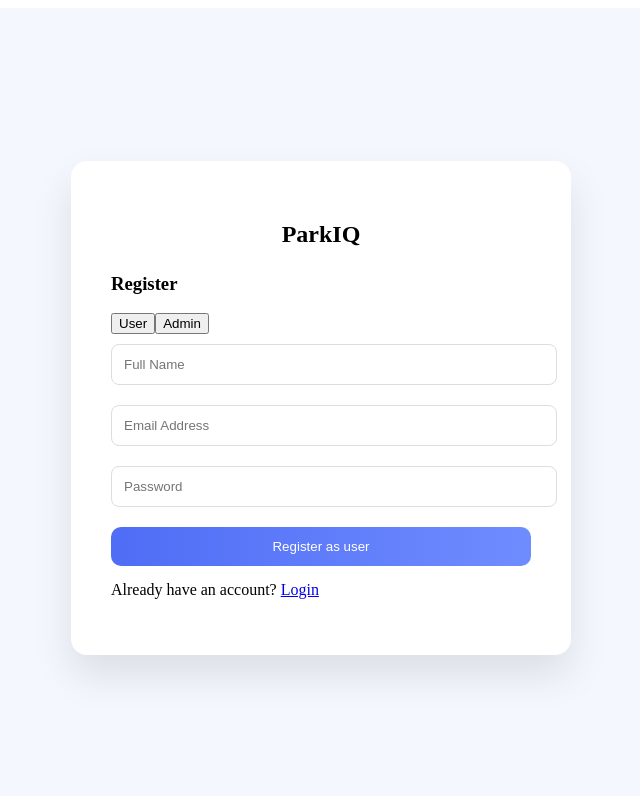
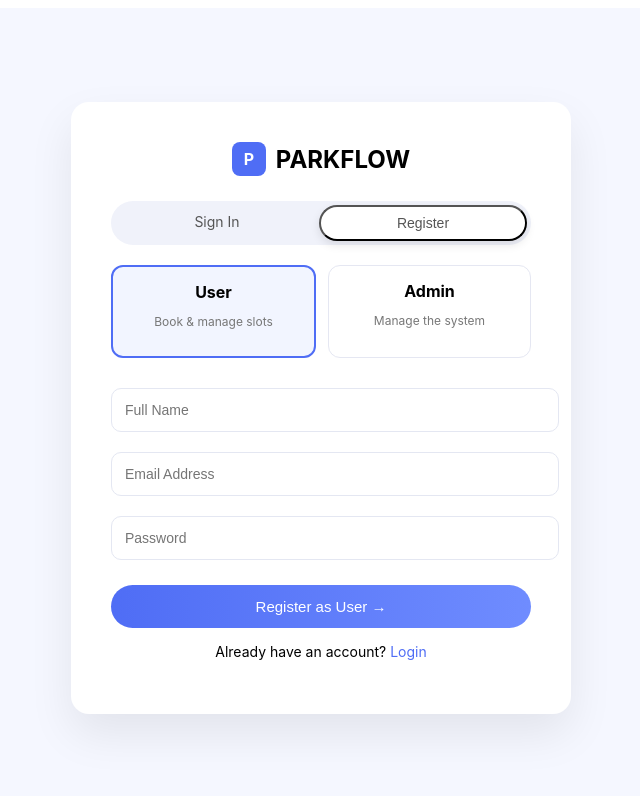
Before and after one commit to Himanshu-n17/ParkFlow-Parking-Slot-Management-System, a React (Vite) app in the folder frontend/: page /signup in a window 1280 px wide. Shown: the top 796 px of the page, without its empty margins (319-959 px from the left). Built offline with nearby package versions, Linux system fonts and the light colour scheme.

Commit message:
Updated authentication UI

```diff
--- a/frontend/src/components/auth/AuthLayout.jsx
+++ b/frontend/src/components/auth/AuthLayout.jsx
@@ -5,9 +5,9 @@ const AuthLayout = ({ children }) => {
     <div className="auth-container">
       <div className="auth-card">
         <div className="logo">
-          <h2>ParkIQ</h2>
+          <div className="logo-icon">P</div>
+          <h2>PARKFLOW</h2>
         </div>
-
         {children}
       </div>
     </div>
--- a/frontend/src/pages/auth/Login.jsx
+++ b/frontend/src/pages/auth/Login.jsx
@@ -33,7 +33,20 @@ const Login = () => {
 
   return (
     <AuthLayout>
-      <h3>Sign In</h3>
+      <div className="auth-tabs">
+        <button className="tab active">Sign In</button>
+        <Link to="/signup" className="tab">
+          Register
+        </Link>
+      </div>
+
+      <div className="demo-box">
+        <p>
+          <strong>Demo credentials</strong>
+        </p>
+        <p>User → user@parkiq.com / user123</p>
+        <p>Admin → admin@parkiq.com / admin123</p>
+      </div>
 
       <form onSubmit={handleLogin}>
         <input
@@ -42,6 +55,7 @@ const Login = () => {
           placeholder="Email Address"
           value={email}
           onChange={(e) => setEmail(e.target.value)}
+          required
         />
 
         <input
@@ -50,12 +64,13 @@ const Login = () => {
           placeholder="Password"
           value={password}
           onChange={(e) => setPassword(e.target.value)}
+          required
         />
 
         <button className="auth-button">Sign In →</button>
       </form>
 
-      <p style={{ marginTop: "15px" }}>
+      <p className="auth-footer">
         No account? <Link to="/signup">Register</Link>
       </p>
     </AuthLayout>
--- a/frontend/src/pages/auth/Signup.jsx
+++ b/frontend/src/pages/auth/Signup.jsx
@@ -7,45 +7,101 @@ const Signup = () => {
   const navigate = useNavigate();
 
   const [role, setRole] = useState("user");
+  const [name, setName] = useState("");
+  const [email, setEmail] = useState("");
+  const [password, setPassword] = useState("");
+  const [adminKey, setAdminKey] = useState("");
 
   const handleSignup = (e) => {
     e.preventDefault();
+
+    const userData = {
+      name,
+      email,
+      role,
+    };
+
+    localStorage.setItem("user", JSON.stringify(userData));
+
     navigate("/login");
   };
 
   return (
     <AuthLayout>
-      <h3>Register</h3>
 
-      <div className="role-selector">
-        <button
-          onClick={() => setRole("user")}
-          className={role === "user" ? "active-role" : ""}
-        >
-          User
-        </button>
-
-        <button
-          onClick={() => setRole("admin")}
-          className={role === "admin" ? "active-role" : ""}
-        >
-          Admin
-        </button>
+      {/* Tabs */}
+      <div className="auth-tabs">
+        <Link to="/login" className="tab">
+          Sign In
+        </Link>
+        <button className="tab active">Register</button>
       </div>
 
+      {/* Role Selection */}
+      <div className="role-selector">
+        <div
+          className={`role-card ${role === "user" ? "active-role" : ""}`}
+          onClick={() => setRole("user")}
+        >
+          <h4>User</h4>
+          <p>Book & manage slots</p>
+        </div>
+
+        <div
+          className={`role-card ${role === "admin" ? "active-role" : ""}`}
+          onClick={() => setRole("admin")}
+        >
+          <h4>Admin</h4>
+          <p>Manage the system</p>
+        </div>
+      </div>
+
+      {/* Form */}
       <form onSubmit={handleSignup}>
-        <input className="auth-input" placeholder="Full Name" />
-        <input className="auth-input" placeholder="Email Address" />
-        <input className="auth-input" placeholder="Password" />
+        <input
+          className="auth-input"
+          type="text"
+          placeholder="Full Name"
+          value={name}
+          onChange={(e) => setName(e.target.value)}
+          required
+        />
 
         {role === "admin" && (
-          <input className="auth-input" placeholder="Admin Registration Key" />
+          <input
+            className="auth-input"
+            type="password"
+            placeholder="Admin Registration Key"
+            value={adminKey}
+            onChange={(e) => setAdminKey(e.target.value)}
+            required
+          />
         )}
 
-        <button className="auth-button">Register as {role}</button>
+        <input
+          className="auth-input"
+          type="email"
+          placeholder="Email Address"
+          value={email}
+          onChange={(e) => setEmail(e.target.value)}
+          required
+        />
+
+        <input
+          className="auth-input"
+          type="password"
+          placeholder="Password"
+          value={password}
+          onChange={(e) => setPassword(e.target.value)}
+          required
+        />
+
+        <button className="auth-button">
+          Register as {role === "admin" ? "Admin" : "User"} →
+        </button>
       </form>
 
-      <p style={{ marginTop: "15px" }}>
+      <p className="auth-footer">
         Already have an account? <Link to="/login">Login</Link>
       </p>
     </AuthLayout>
--- a/frontend/src/styles/auth.css
+++ b/frontend/src/styles/auth.css
@@ -1,39 +1,182 @@
+/* Container */
+
 .auth-container {
   height: 100vh;
   display: flex;
   justify-content: center;
   align-items: center;
   background: #f5f7ff;
+  font-family: "Inter", sans-serif;
 }
+
+/* Card */
 
 .auth-card {
   width: 420px;
   padding: 40px;
   background: white;
-  border-radius: 16px;
-  box-shadow: 0 20px 40px rgba(0, 0, 0, 0.1);
+  border-radius: 18px;
+  box-shadow: 0 20px 45px rgba(0, 0, 0, 0.08);
 }
 
+/* Logo */
+
 .logo {
-  text-align: center;
+  display: flex;
+  align-items: center;
+  justify-content: center;
+  gap: 10px;
   margin-bottom: 25px;
 }
 
+.logo-icon {
+  width: 34px;
+  height: 34px;
+  background: #4f6df5;
+  color: white;
+  border-radius: 8px;
+  display: flex;
+  align-items: center;
+  justify-content: center;
+  font-weight: bold;
+}
+
+.logo h2 {
+  margin: 0;
+}
+
+/* Tabs */
+
+.auth-tabs {
+  display: flex;
+  background: #f0f2fa;
+  border-radius: 30px;
+  padding: 4px;
+  margin-bottom: 20px;
+}
+
+.tab {
+  flex: 1;
+  text-align: center;
+  padding: 8px;
+  border-radius: 25px;
+  text-decoration: none;
+  color: #555;
+  font-size: 14px;
+}
+
+.tab.active {
+  background: white;
+  box-shadow: 0 4px 10px rgba(0, 0, 0, 0.1);
+}
+
+/* Demo credentials */
+
+.demo-box {
+  background: #eef1ff;
+  padding: 12px;
+  border-radius: 10px;
+  font-size: 13px;
+  margin-bottom: 20px;
+}
+
+.demo-box p {
+  margin: 3px 0;
+}
+
+/* Inputs */
+
 .auth-input {
   width: 100%;
-  padding: 12px;
+  padding: 13px;
   margin: 10px 0;
-  border-radius: 8px;
-  border: 1px solid #ddd;
+  border-radius: 10px;
+  border: 1px solid #e4e7f2;
+  font-size: 14px;
+  transition: 0.2s;
 }
+
+.auth-input:focus {
+  outline: none;
+  border-color: #4f6df5;
+}
+
+/* Button */
 
 .auth-button {
   width: 100%;
-  padding: 12px;
-  border-radius: 10px;
+  padding: 13px;
+  border-radius: 30px;
   border: none;
   background: linear-gradient(90deg, #4f6df5, #6f8cff);
   color: white;
   cursor: pointer;
-  margin-top: 10px;
+  margin-top: 15px;
+  font-weight: 500;
+  font-size: 15px;
+  transition: 0.2s;
 }
+
+.auth-button:hover {
+  opacity: 0.9;
+}
+
+/* Footer */
+
+.auth-footer {
+  text-align: center;
+  margin-top: 15px;
+  font-size: 14px;
+}
+
+.auth-footer a {
+  color: #4f6df5;
+  text-decoration: none;
+}
+
+/* Register title */
+
+.register-title {
+  text-align: center;
+  font-size: 15px;
+  margin-bottom: 15px;
+  color: #555;
+}
+
+/* Role selector */
+
+.role-selector {
+  display: flex;
+  gap: 12px;
+  margin-bottom: 20px;
+}
+
+.role-card {
+  flex: 1;
+  border: 1px solid #e5e7f2;
+  padding: 15px;
+  border-radius: 12px;
+  text-align: center;
+  cursor: pointer;
+  transition: 0.2s;
+}
+
+.role-card h4 {
+  margin: 0;
+}
+
+.role-card p {
+  font-size: 12px;
+  color: #777;
+}
+
+.role-card:hover {
+  border-color: #4f6df5;
+}
+
+/* Active role */
+
+.active-role {
+  border: 2px solid #4f6df5;
+  background: #f2f5ff;
+}
```
